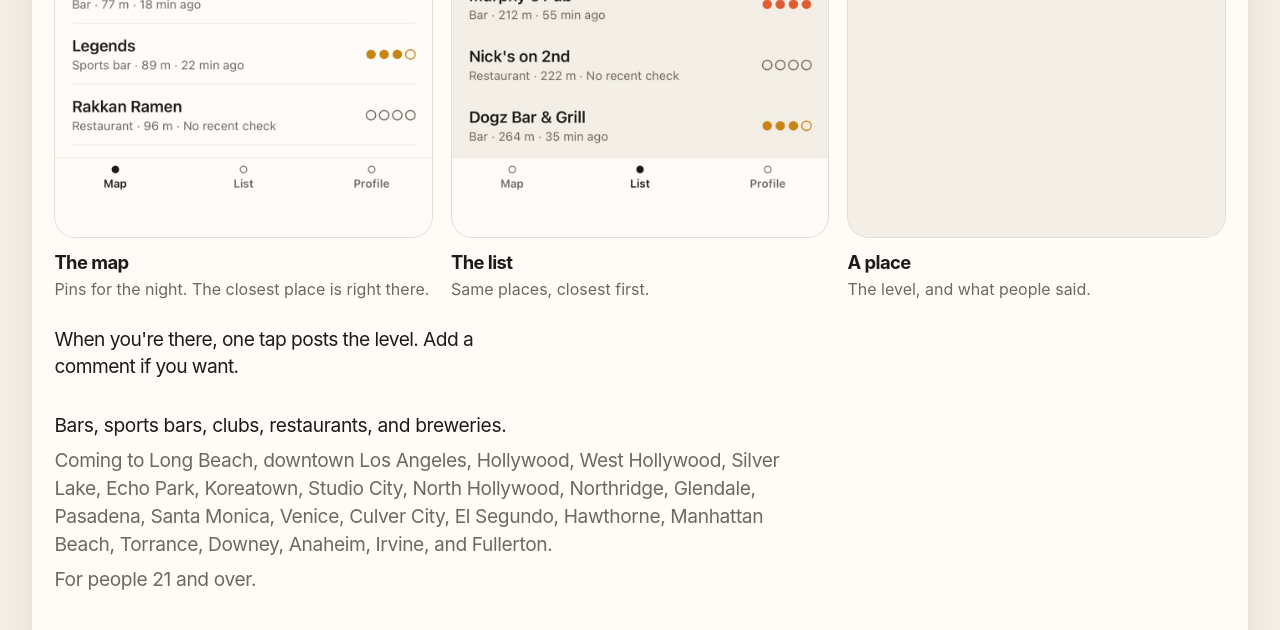
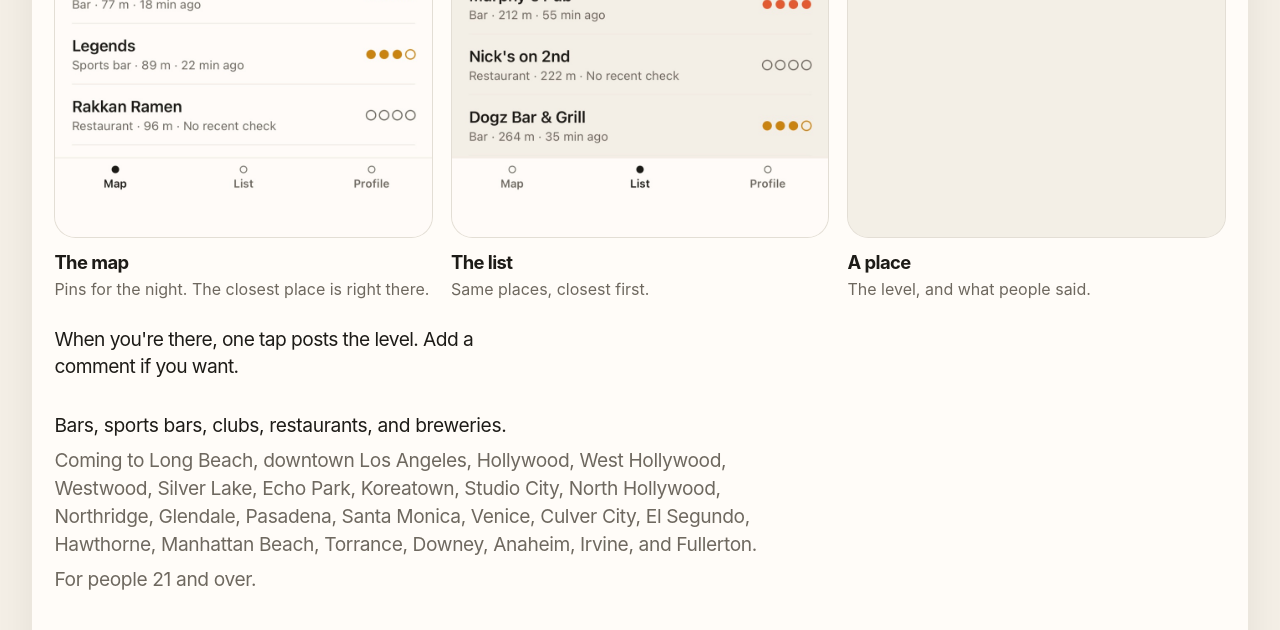
Before and after one commit to claud-iom/tempoapp, a plain HTML site: page index.html in a window 1280 px wide. Shown: the part 1541-2171 px from the top of the page. Drawn offline with Linux system fonts and the light colour scheme.

Commit message:
Add Westwood to the city list.

```diff
--- a/index.html
+++ b/index.html
@@ -96,7 +96,7 @@
 
     <section class="cover">
       <p>Bars, sports bars, clubs, restaurants, and breweries.</p>
-      <p class="cover-places">Coming to Long Beach, downtown Los Angeles, Hollywood, West Hollywood, Silver Lake, Echo Park, Koreatown, Studio City, North Hollywood, Northridge, Glendale, Pasadena, Santa Monica, Venice, Culver City, El Segundo, Hawthorne, Manhattan Beach, Torrance, Downey, Anaheim, Irvine, and Fullerton.</p>
+      <p class="cover-places">Coming to Long Beach, downtown Los Angeles, Hollywood, West Hollywood, Westwood, Silver Lake, Echo Park, Koreatown, Studio City, North Hollywood, Northridge, Glendale, Pasadena, Santa Monica, Venice, Culver City, El Segundo, Hawthorne, Manhattan Beach, Torrance, Downey, Anaheim, Irvine, and Fullerton.</p>
       <p class="age">For people 21 and over.</p>
     </section>
 
```
